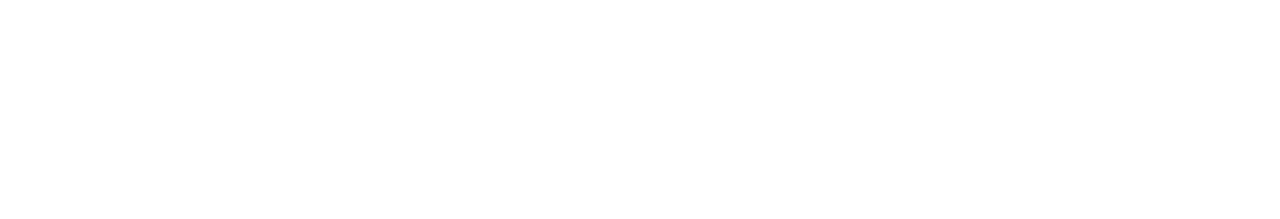
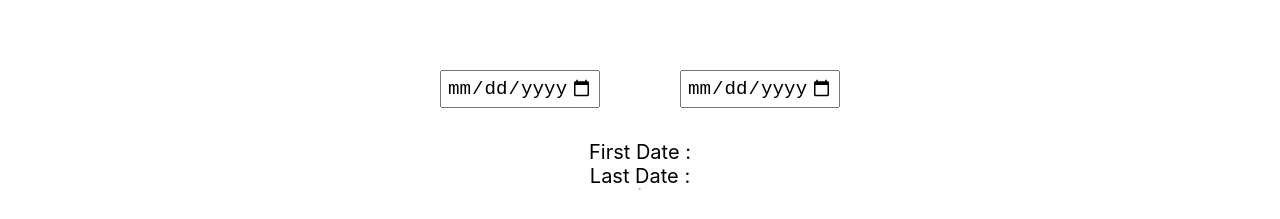
Before and after one commit to MehmetCakir1/componentTemplates, a React (Create React App) app: page / in a window 1280 px wide. Shown: the part 1141-1360 px from the top of the page. Before the commit the page ends 1131 px from the top, so only its background shows below. Built offline with nearby package versions, Linux system fonts and the light colour scheme; the HTML template or start-up script is replaced by a standard one.

Commit message:
date picker

```diff
--- a/src/App.js
+++ b/src/App.jsx
@@ -3,6 +3,7 @@
 import ProgressBar from './components/1-Progress-Bar/ProgressBar'
 import Accordion from './components/2-Accordion/Accordion'
 import Image from './components/3-Image/Image'
+import Datepicker from './components/4-Date Picker/Datepicker'
 
 const App = () => {
   return (
@@ -10,6 +11,7 @@
       <ProgressBar/>
       <Accordion/>
       <Image/>
+      <Datepicker/>
       </div>
   )
 }
--- /dev/null
+++ b/src/components/4-Date Picker/Datepicker.jsx
@@ -0,0 +1,60 @@
+import React, { useEffect } from 'react'
+import { useState } from 'react'
+import "./datepicker.css"
+
+const Datepicker = () => {
+    const [firstDate,setFirstDate]=useState("")
+    const [lastDate,setLastDate]=useState("")
+    const [errorMsg,setErrorMsg]=useState("")
+
+
+    const handleFirstDate=(e)=>{
+        e.preventDefault()
+        setFirstDate(e.target.value)
+    }
+    const handleLastDate=(e)=>{
+        e.preventDefault()
+        setLastDate(e.target.value)
+    }
+
+    useEffect(() => {
+        if(lastDate<firstDate && lastDate){
+            setErrorMsg("First Date Can Not Be Less Than Last Date")
+        }else{
+            setErrorMsg("")
+        }
+    }, [firstDate,lastDate])
+
+
+
+  return (
+ <>
+    <div className='date-container'>
+        <input
+        type="date"
+        value={firstDate}
+        onChange={handleFirstDate}
+        />
+        <input type="date"
+        value={lastDate}
+        onChange={handleLastDate}/>
+    </div>
+    <div>
+        <h3>{errorMsg && errorMsg}</h3>
+    </div>
+    <div className='date-div'>
+        <div>
+            <span>First Date :</span>
+            <span>{firstDate}</span>
+        </div>
+        <div>
+            <span>Last Date :</span>
+            <span>{lastDate}</span>
+        </div>
+        <hr />
+    </div>
+ </>
+  )
+}
+
+export default Datepicker
--- /dev/null
+++ b/src/components/4-Date Picker/datepicker.css
@@ -0,0 +1,21 @@
+.date-container{
+    display: flex;
+    justify-content: center;
+    align-items: center;
+    margin-top: 5rem;
+    gap: 5rem;
+}
+.date-container input{
+    width: 10rem;
+    padding: 5px;
+    font-size: 1.2rem;
+    cursor: pointer;
+}
+.date-div{
+    display: flex;
+    justify-content: center;
+    align-items: center;
+    flex-direction: column;
+    padding: 2rem;
+    font-size: 20px;
+}
```
